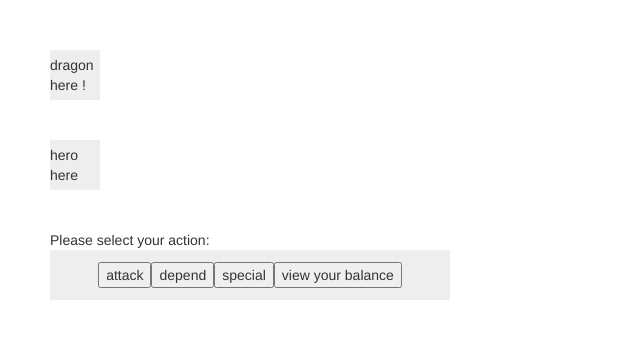
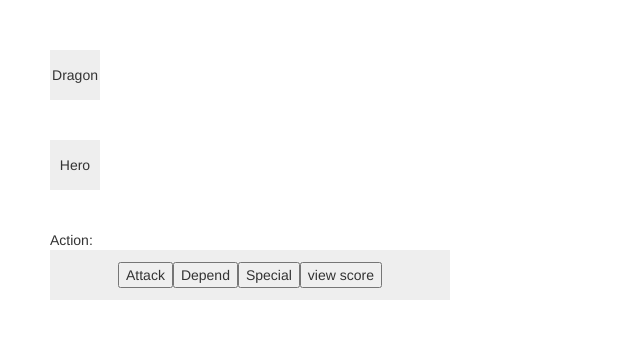
Before and after one commit to phannam1412/nft, a website: page src/index.html in a window 1280 px wide. Shown: the whole page, without its empty margins (0-640 px from the left). Drawn offline with nearby package versions, Linux system fonts and the light colour scheme; files whose address does not match are found by name.

Commit message:
updated UI

```diff
--- a/src/index.html
+++ b/src/index.html
@@ -5,7 +5,7 @@
     <meta http-equiv="X-UA-Compatible" content="IE=edge">
     <meta name="viewport" content="width=device-width, initial-scale=1">
     <!-- The above 3 meta tags *must* come first in the head; any other head content must come *after* these tags -->
-    <title>Pete's Pet Shop</title>
+    <title>Heroes vs Dragon</title>
 
     <!-- Bootstrap -->
     <link href="css/bootstrap.min.css" rel="stylesheet">
@@ -19,25 +19,22 @@
   </head>
   <body style="margin: 50px;">
     <div style="width: 50px; height: 50px;display: flex; align-items: center; justify-content: center;background-color: #EEEEEE;">
-      dragon here !
+      Dragon
     </div>
     <br/>
     <br/>
     <div style="width: 50px; height: 50px;display: flex; align-items: center; justify-content: center;background-color: #EEEEEE;">
-      hero here
+      Hero
     </div>
     <br/>
     <br/>
-    Please select your action:
+    Action:
     <div style="width: 400px; height: 50px;display: flex; align-items: center; justify-content: center;background-color: #EEEEEE;">
-      <button class="btn-attack">attack</button>
-      <button class="btn-depend">depend</button>
-      <button class="btn-special">special</button>
-      <button class="btn-view">view your balance</button>
+      <button class="btn-attack">Attack</button>
+      <button class="btn-depend">Depend</button>
+      <button class="btn-special">Special</button>
+      <button class="btn-view">view score</button>
     </div>
-
-
-
     <!-- jQuery (necessary for Bootstrap's JavaScript plugins) -->
     <script src="https://ajax.googleapis.com/ajax/libs/jquery/1.12.4/jquery.min.js"></script>
     <!-- Include all compiled plugins (below), or include individual files as needed -->
```
